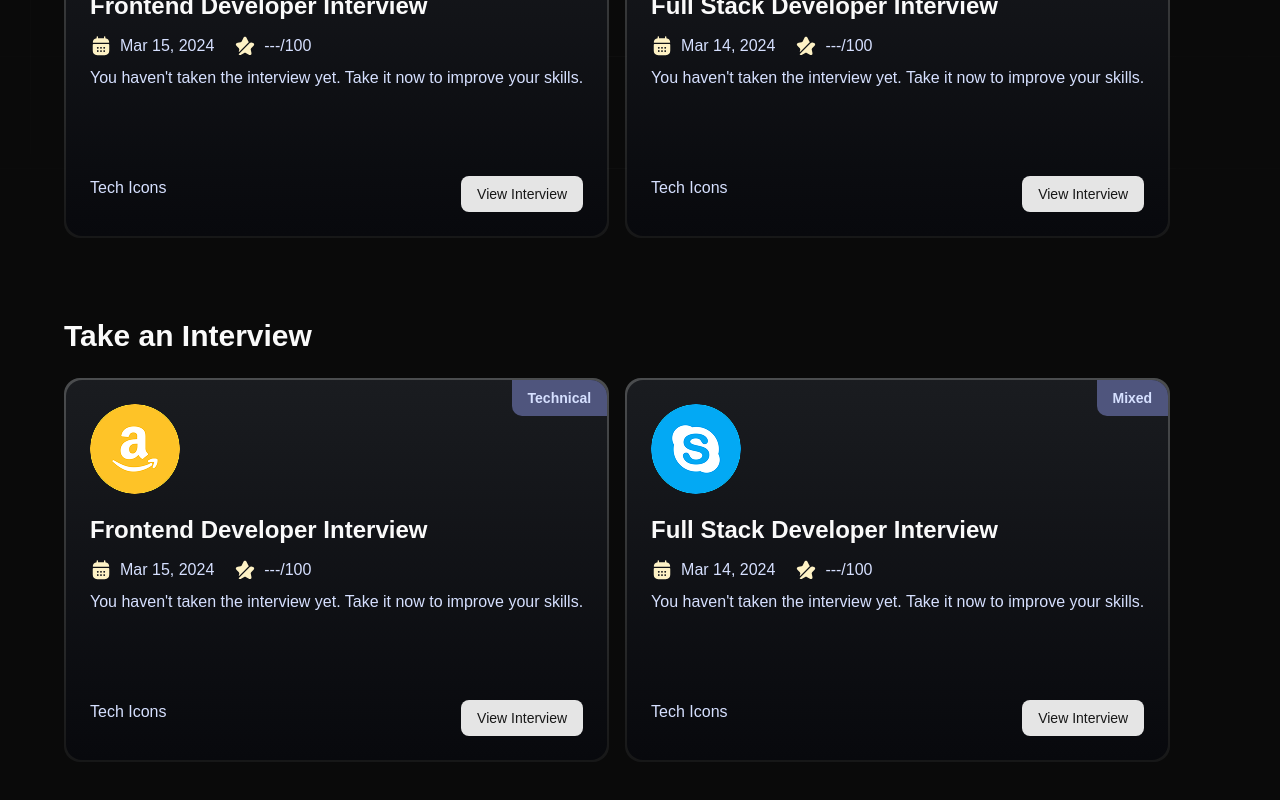
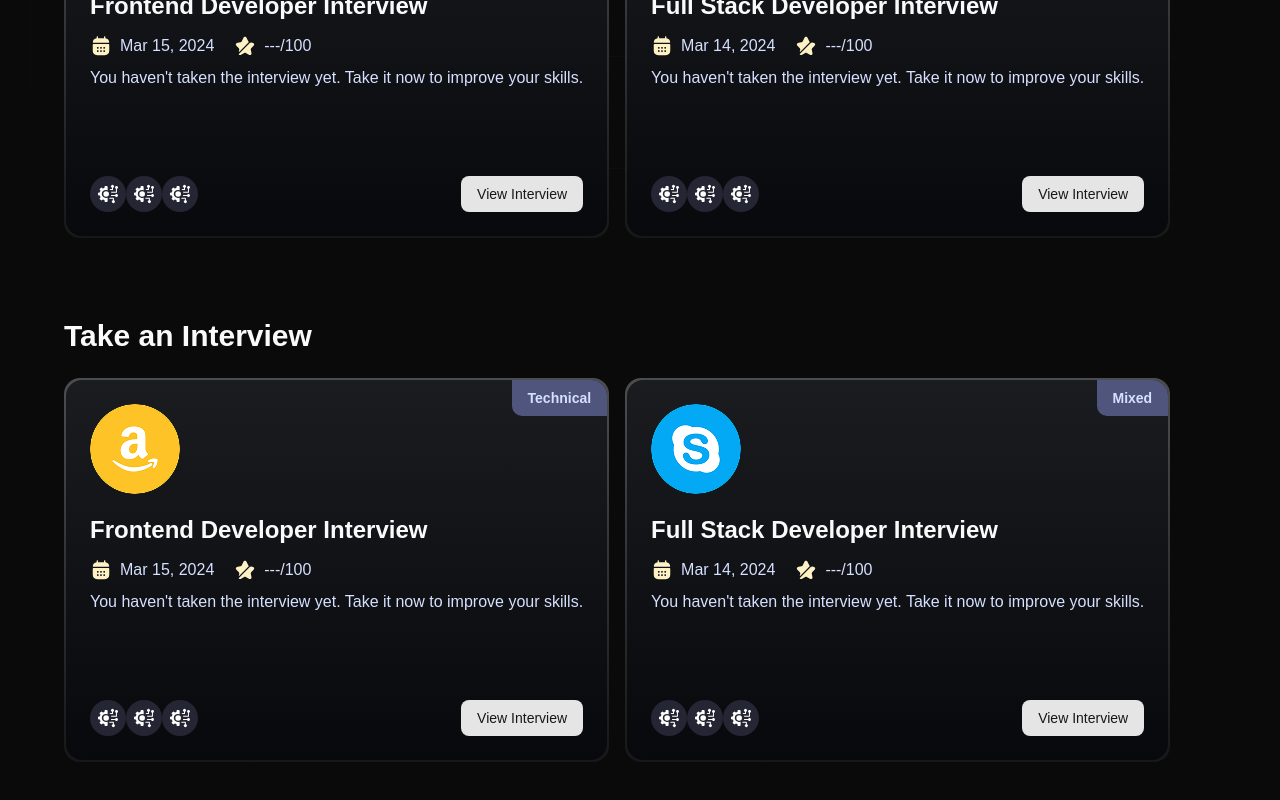
Before and after one commit to KaushikGurlhosur/AI-interview-prep, a Next.js app: page / in a window 1280 px wide. Shown: the part 731-1531 px from the top of the page. Built offline with nearby package versions, Linux system fonts and the light colour scheme; a web font is replaced by a local one.

Commit message:
Displaying tech icons by creating new component - DisplayTechIcons

```diff
--- /dev/null
+++ b/components/DisplayTechIcons.tsx
@@ -0,0 +1,27 @@
+import { getTechLogos } from "@/lib/utils";
+import Image from "next/image";
+import React from "react";
+
+const DisplayTechIcons = async ({ techStack }: TechIconProps) => {
+  const techIcons = await getTechLogos(techStack);
+  return (
+    <div className="flex flex-rows">
+      {techIcons.slice(0, 3).map(({ tech, url }, index) => (
+        <div
+          className="relative group bg-dark-300 rounded-full p-2 flex-center"
+          key={tech}>
+          <span className="tech-tooltip">{tech}</span>
+          <Image
+            src={url}
+            alt={tech}
+            width={100}
+            height={100}
+            className="size-5"
+          />
+        </div>
+      ))}
+    </div>
+  );
+};
+
+export default DisplayTechIcons;
--- a/components/InterviewCard.tsx
+++ b/components/InterviewCard.tsx
@@ -5,6 +5,7 @@
 import Link from "next/link";
 import { Button } from "./ui/button";
 import { getRandomInterviewCover } from "@/lib/utils";
+import DisplayTechIcons from "./DisplayTechIcons";
 
 const InterviewCard = ({
   interviewId,
@@ -63,9 +64,9 @@
         </div>
 
         <div className="flex flex-row justify-between">
-          <p>Tech Icons</p>
+          <DisplayTechIcons techStack={techstack} />
 
-          <Button classname="btn">
+          <Button className="btn">
             <Link
               href={
                 feedback
```
